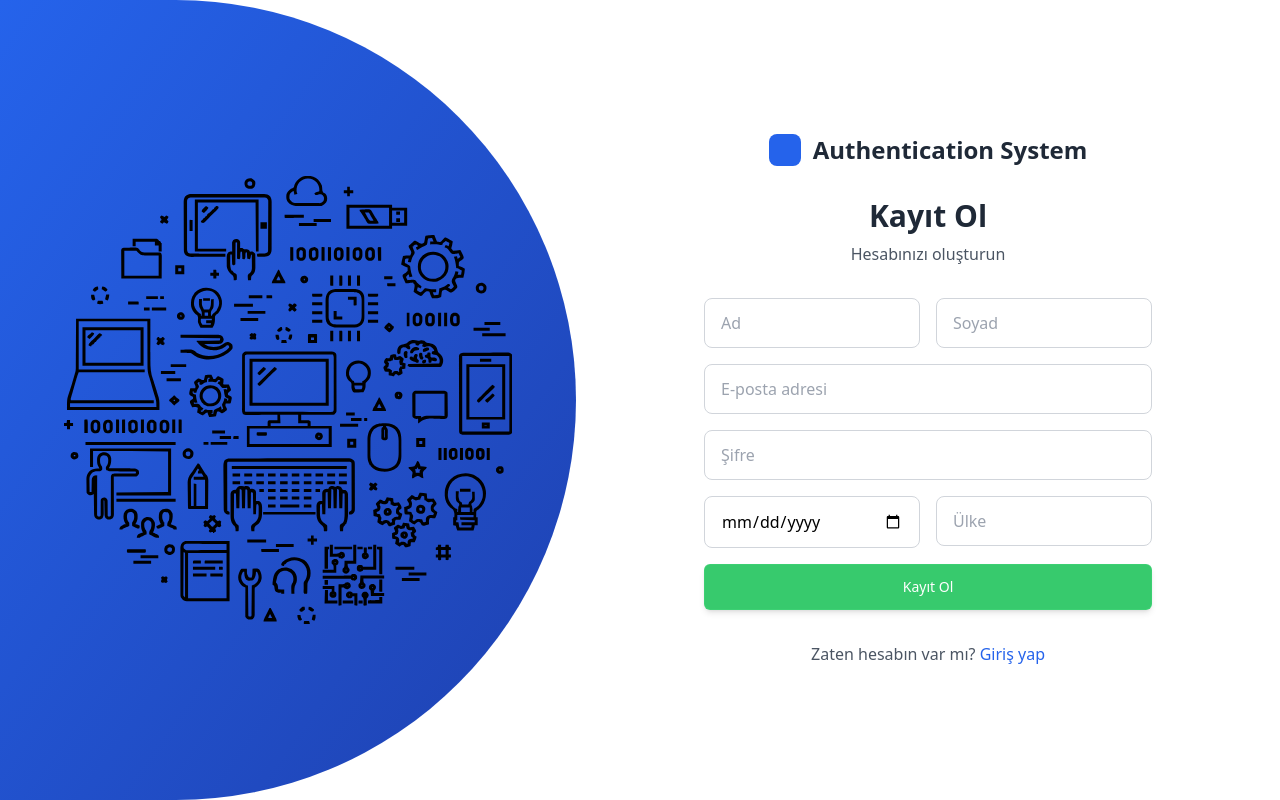
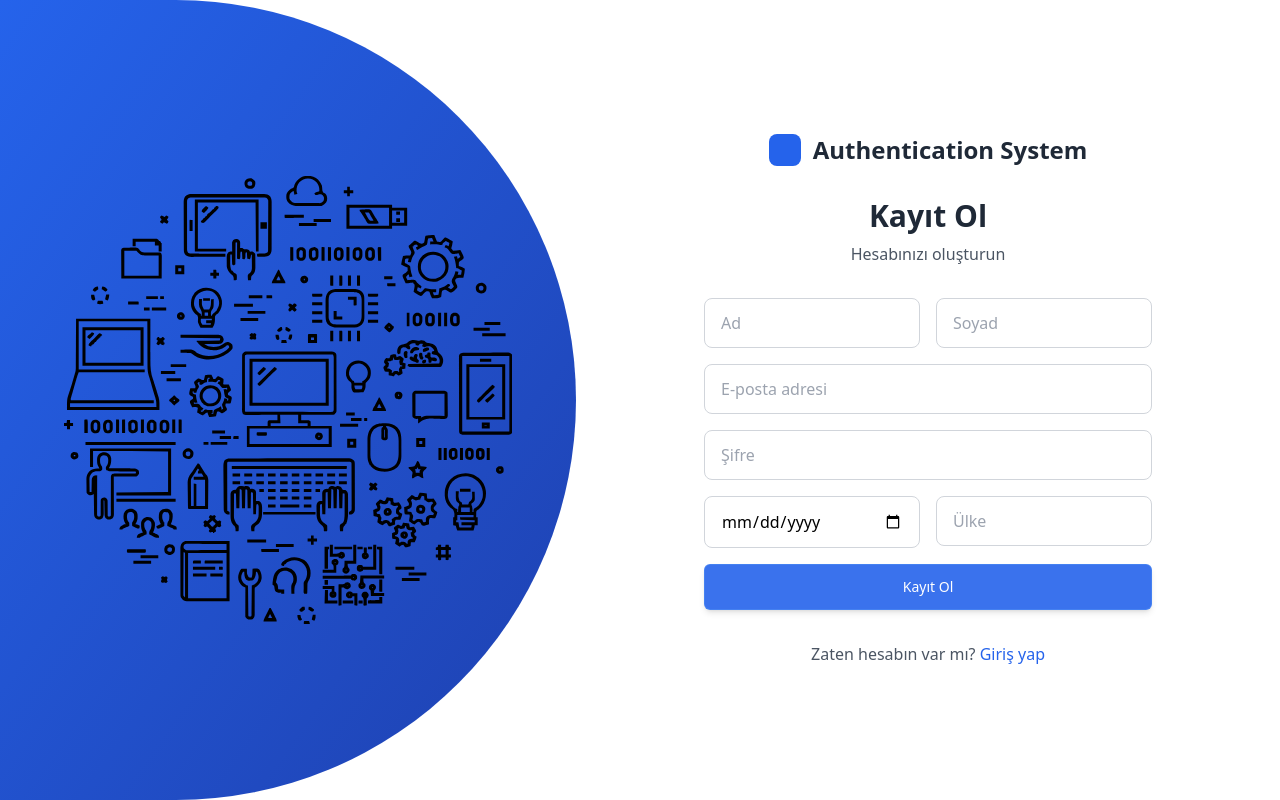
Before and after one commit to mehmetaliseker/authentication, a React (Vite) app in the folder client/: page /register in a window 1280 px wide. Built offline with nearby package versions, Linux system fonts and the light colour scheme.

Commit message:
minor changes

```diff
--- a/client/src/components/auth/LoginFormHeader.jsx
+++ b/client/src/components/auth/LoginFormHeader.jsx
@@ -12,7 +12,7 @@ export default function LoginFormHeader() {
       <div className="flex justify-center">
         <Button
           onClick={() => goTo('/register')}
-          variant="primary"
+          variant="register"
           size="lg"
         >
           Kayıt Ol
--- a/client/src/components/auth/RegisterForm.jsx
+++ b/client/src/components/auth/RegisterForm.jsx
@@ -190,9 +190,9 @@ export default function RegisterForm() {
         <motion.div>
           <Button
             type="submit"
-            variant="primary"
+            variant="register"
             disabled={isLoading || isSubmitting}
-            className="w-full bg-blue-600 hover:bg-blue-700 text-white py-3 rounded-lg font-medium transition-all duration-200"
+            className="w-full py-3 rounded-lg font-medium transition-all duration-200"
           >
             {isLoading || isSubmitting ? 'Kayıt oluşturuluyor...' : 'Kayıt Ol'}
           </Button>
--- a/client/src/components/auth/RegisterFormFields.jsx
+++ b/client/src/components/auth/RegisterFormFields.jsx
@@ -178,7 +178,7 @@ export default function RegisterFormFields({
       >
         <Button
           type="submit"
-          variant="primary"
+          variant="register"
           disabled={isLoading}
           className="w-full"
         >
--- a/client/src/components/shared/Button.jsx
+++ b/client/src/components/shared/Button.jsx
@@ -15,6 +15,7 @@ export default function Button({
   const variants = {
     primary: 'bg-green-500/90 backdrop-blur-sm text-white hover:bg-green-600/70 focus:ring-green-400 shadow-md hover:shadow-lg transform hover:-translate-y-0.5 border border-green-400/30',
     secondary: 'bg-gray-200/90 backdrop-blur-sm text-gray-800 hover:bg-gray-300/70 focus:ring-gray-400 border border-gray-300/30',
+    register: 'bg-blue-600/90 backdrop-blur-sm text-white hover:bg-blue-700/70 focus:ring-blue-400 shadow-md hover:shadow-lg transform hover:-translate-y-0.5 border border-blue-400/30',
     link: 'text-blue-500 hover:text-blue-700 underline hover:no-underline',
     danger: 'bg-red-500/90 backdrop-blur-sm text-white hover:bg-red-600/70 focus:ring-red-400 border border-red-400/30'
   };
```
